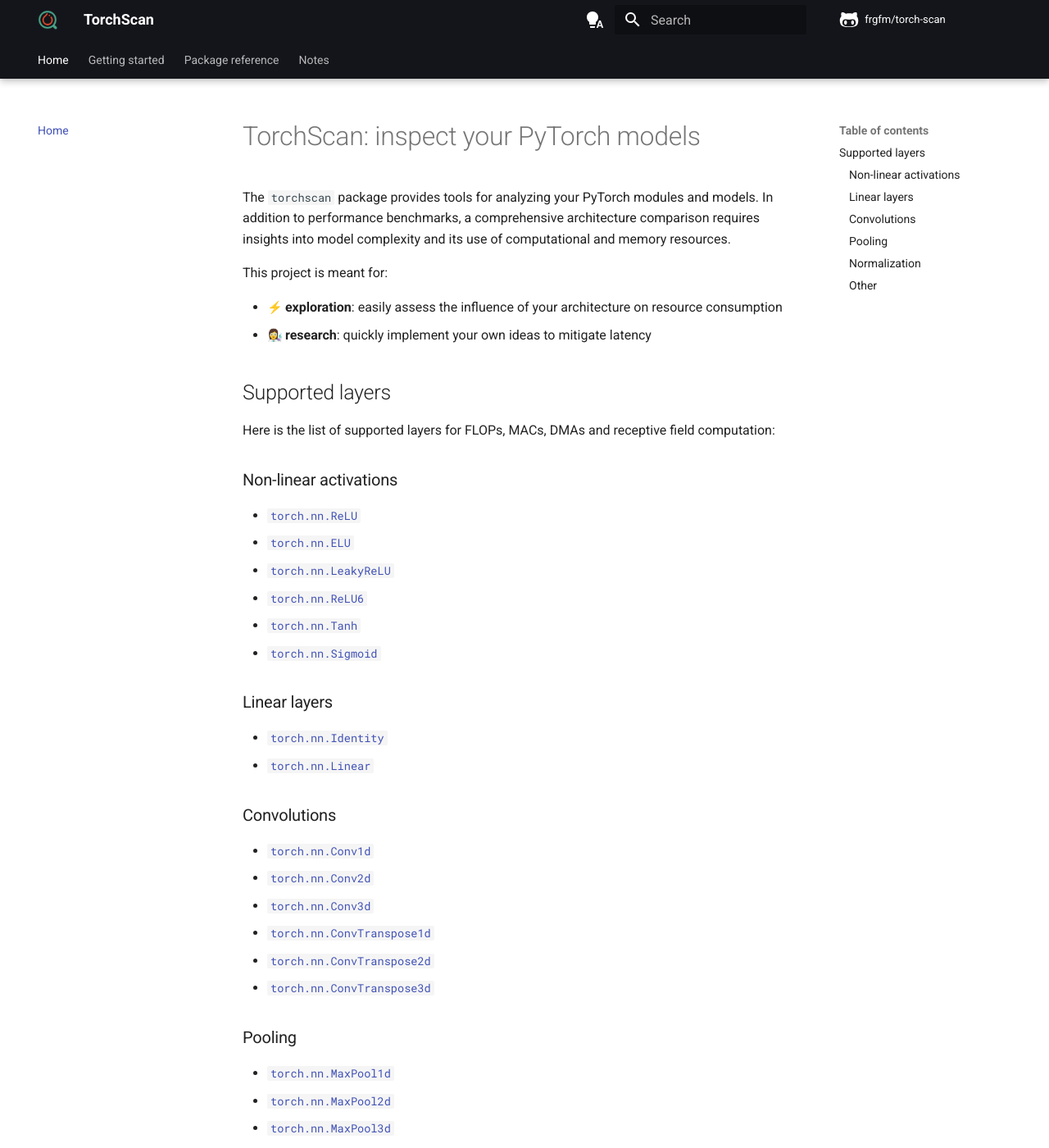
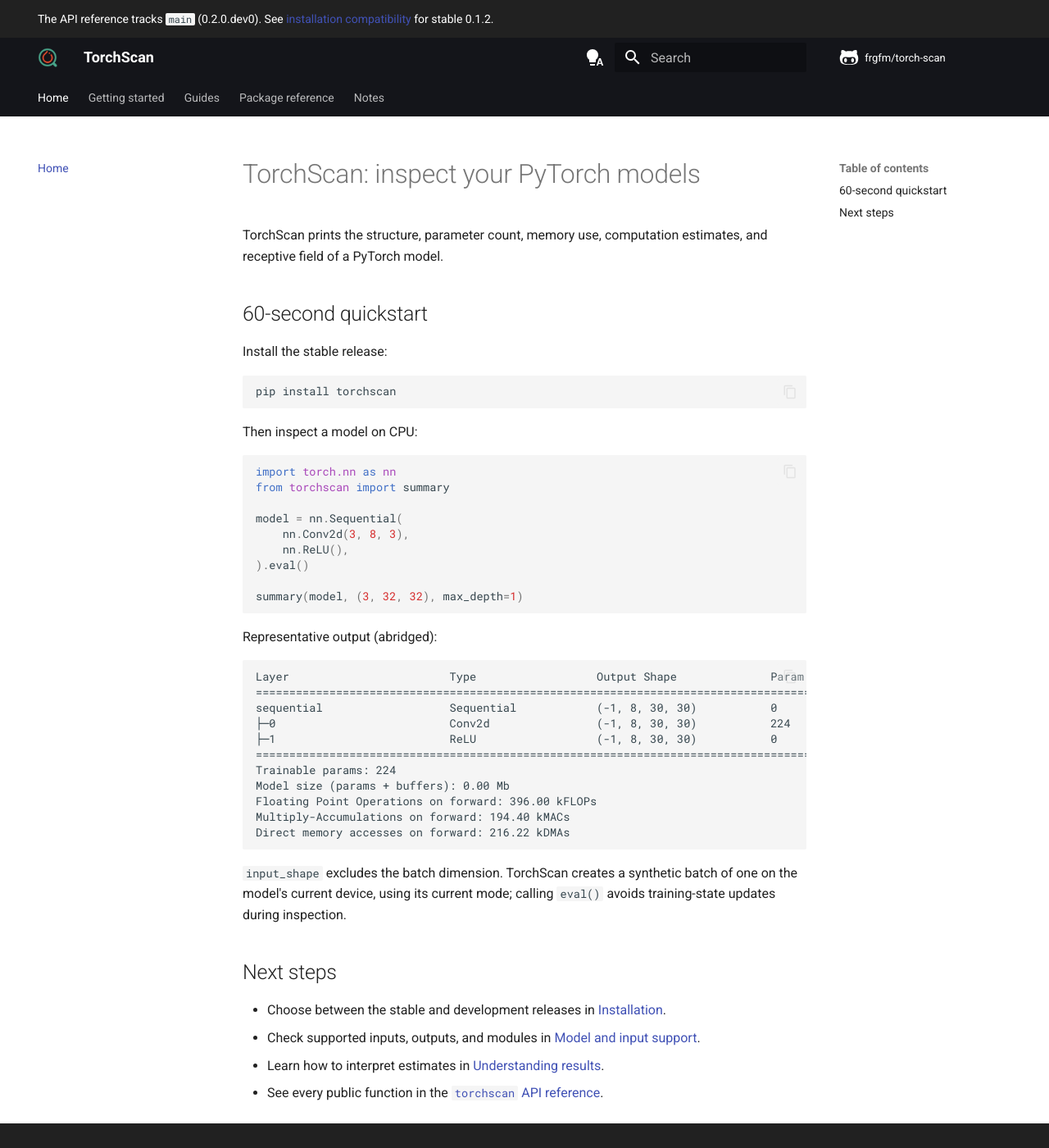
Before and after one commit to frgfm/torch-scan, an MkDocs documentation site: the page built from docs/docs/index.md, in a window 1280 px wide and 1400 px high. Shown: the whole window at 82% size. Built offline with MkDocs 1.6.1 and Material for MkDocs 9.7.7, drawn with Linux system fonts in a browser that asks for light colours; emoji names are drawn with the system emoji font; comment, search, counter and statistics services are not loaded; some of the changed text lies outside the part shown.

Commit message:
docs: improve onboarding and product guidance (#139)
* docs: improve onboarding and product guidance

* docs: clarify reviewed compatibility claims

* docs: illustrate metric calculations

````diff
--- a/docs/docs/index.md
+++ b/docs/docs/index.md
@@ -1,63 +1,50 @@
 # TorchScan: inspect your PyTorch models
 
-The `torchscan` package provides tools for analyzing your PyTorch modules and models. In addition to performance benchmarks, a comprehensive architecture comparison requires insights into model complexity and its use of computational and memory resources.
+TorchScan prints the structure, parameter count, memory use, computation estimates, and receptive field of a PyTorch model.
 
-This project is meant for:
+## 60-second quickstart
 
-- :zap: **exploration**: easily assess the influence of your architecture on resource consumption
-- :woman_scientist: **research**: quickly implement your own ideas to mitigate latency
+Install the stable release:
 
-## Supported layers
+```shell
+pip install torchscan
+```
 
-Here is the list of supported layers for FLOPs, MACs, DMAs and receptive field computation:
+Then inspect a model on CPU:
 
-### Non-linear activations
+```python
+import torch.nn as nn
+from torchscan import summary
 
-- [`torch.nn.ReLU`](https://pytorch.org/docs/stable/generated/torch.nn.ReLU.html)
-- [`torch.nn.ELU`](https://pytorch.org/docs/stable/generated/torch.nn.ELU.html)
-- [`torch.nn.LeakyReLU`](https://pytorch.org/docs/stable/generated/torch.nn.LeakyReLU.html)
-- [`torch.nn.ReLU6`](https://pytorch.org/docs/stable/generated/torch.nn.ReLU6.html)
-- [`torch.nn.Tanh`](https://pytorch.org/docs/stable/generated/torch.nn.Tanh.html)
-- [`torch.nn.Sigmoid`](https://pytorch.org/docs/stable/generated/torch.nn.Sigmoid.html)
+model = nn.Sequential(
+    nn.Conv2d(3, 8, 3),
+    nn.ReLU(),
+).eval()
 
-### Linear layers
+summary(model, (3, 32, 32), max_depth=1)
+```
 
-- [`torch.nn.Identity`](https://pytorch.org/docs/stable/generated/torch.nn.Identity.html)
-- [`torch.nn.Linear`](https://pytorch.org/docs/stable/generated/torch.nn.Linear.html)
+Representative output (abridged):
 
-### Convolutions
+```text
+Layer                        Type                  Output Shape              Param #
+==========================================================================================
+sequential                   Sequential            (-1, 8, 30, 30)           0
+├─0                          Conv2d                (-1, 8, 30, 30)           224
+├─1                          ReLU                  (-1, 8, 30, 30)           0
+==========================================================================================
+Trainable params: 224
+Model size (params + buffers): 0.00 Mb
+Floating Point Operations on forward: 396.00 kFLOPs
+Multiply-Accumulations on forward: 194.40 kMACs
+Direct memory accesses on forward: 216.22 kDMAs
+```
 
-- [`torch.nn.Conv1d`](https://pytorch.org/docs/stable/generated/torch.nn.Conv1d.html)
-- [`torch.nn.Conv2d`](https://pytorch.org/docs/stable/generated/torch.nn.Conv2d.html)
-- [`torch.nn.Conv3d`](https://pytorch.org/docs/stable/generated/torch.nn.Conv3d.html)
-- [`torch.nn.ConvTranspose1d`](https://pytorch.org/docs/stable/generated/torch.nn.ConvTranspose1d.html)
-- [`torch.nn.ConvTranspose2d`](https://pytorch.org/docs/stable/generated/torch.nn.ConvTranspose2d.html)
-- [`torch.nn.ConvTranspose3d`](https://pytorch.org/docs/stable/generated/torch.nn.ConvTranspose3d.html)
+`input_shape` excludes the batch dimension. TorchScan creates a synthetic batch of one on the model's current device, using its current mode; calling `eval()` avoids training-state updates during inspection.
 
-### Pooling
+## Next steps
 
-- [`torch.nn.MaxPool1d`](https://pytorch.org/docs/stable/generated/torch.nn.MaxPool1d.html)
-- [`torch.nn.MaxPool2d`](https://pytorch.org/docs/stable/generated/torch.nn.MaxPool2d.html)
-- [`torch.nn.MaxPool3d`](https://pytorch.org/docs/stable/generated/torch.nn.MaxPool3d.html)
-- [`torch.nn.AvgPool1d`](https://pytorch.org/docs/stable/generated/torch.nn.AvgPool1d.html)
-- [`torch.nn.AvgPool2d`](https://pytorch.org/docs/stable/generated/torch.nn.AvgPool2d.html)
-- [`torch.nn.AvgPool3d`](https://pytorch.org/docs/stable/generated/torch.nn.AvgPool3d.html)
-- [`torch.nn.AdaptiveMaxPool1d`](https://pytorch.org/docs/stable/generated/torch.nn.AdaptiveMaxPool1d.html)
-- [`torch.nn.AdaptiveMaxPool2d`](https://pytorch.org/docs/stable/generated/torch.nn.AdaptiveMaxPool2d.html)
-- [`torch.nn.AdaptiveMaxPool3d`](https://pytorch.org/docs/stable/generated/torch.nn.AdaptiveMaxPool3d.html)
-- [`torch.nn.AdaptiveAvgPool1d`](https://pytorch.org/docs/stable/generated/torch.nn.AdaptiveAvgPool1d.html)
-- [`torch.nn.AdaptiveAvgPool2d`](https://pytorch.org/docs/stable/generated/torch.nn.AdaptiveAvgPool2d.html)
-- [`torch.nn.AdaptiveAvgPool3d`](https://pytorch.org/docs/stable/generated/torch.nn.AdaptiveAvgPool3d.html)
-
-### Normalization
-
-- [`torch.nn.BatchNorm1d`](https://pytorch.org/docs/stable/generated/torch.nn.BatchNorm1d.html)
-- [`torch.nn.BatchNorm2d`](https://pytorch.org/docs/stable/generated/torch.nn.BatchNorm2d.html)
-- [`torch.nn.BatchNorm3d`](https://pytorch.org/docs/stable/generated/torch.nn.BatchNorm3d.html)
-
-### Other
-
-- [`torch.nn.Flatten`](https://pytorch.org/docs/stable/generated/torch.nn.Flatten.html)
-- [`torch.nn.Dropout`](https://pytorch.org/docs/stable/generated/torch.nn.Dropout.html)
-
-*Please note that the functional API of PyTorch is not supported.*
+- Choose between the stable and development releases in [Installation](installing.md).
+- Check supported inputs, outputs, and modules in [Model and input support](model-support.md).
+- Learn how to interpret estimates in [Understanding results](metrics.md).
+- See every public function in the [`torchscan` API reference](torchscan.md).
--- a/docs/mkdocs.yml
+++ b/docs/mkdocs.yml
@@ -1,6 +1,6 @@
 site_name: TorchScan
 site_url: https://frgfm.github.io/torch-scan
-site_description: Useful information about your PyTorch module
+site_description: PyTorch model summaries with parameter, memory, FLOP, MAC, DMA, and receptive-field estimates
 site_author: François-Guillaume Fernandez
 copyright: Copyright &copy; François-Guillaume Fernandez
 
@@ -10,6 +10,7 @@
 
 theme:
   name: material
+  custom_dir: overrides
   language: en
   logo: img/logo.png
   favicon: img/favicon.ico
@@ -57,9 +58,11 @@
             show_root_heading: true
             show_root_full_path: false
             show_signature_annotations: true
+            show_source: false
             separate_signature: true
 
 markdown_extensions:
+  - tables
   - toc:
       permalink: true
   - pymdownx.emoji:
@@ -76,6 +79,9 @@
   - Home: index.md
   - Getting started:
       - Installation: installing.md
+  - Guides:
+      - Model and input support: model-support.md
+      - Understanding results: metrics.md
   - Package reference:
       - TorchScan: torchscan.md
       - Modules: modules.md
--- /dev/null
+++ b/docs/overrides/main.html
@@ -0,0 +1,6 @@
+{% extends "base.html" %}
+
+{% block announce %}
+  The API reference tracks <code>main</code> (0.2.0.dev0).
+  See <a href="{{ 'installing.html' | url }}">installation compatibility</a> for stable 0.1.2.
+{% endblock %}
````
Also changed, not shown: docs/docs/changelog.md (+8 -0 lines), docs/docs/installing.md (+17 -9 lines), docs/docs/latest/changelog.html (added, +12 -0 lines), docs/docs/metrics.md (added, +53 -0 lines), docs/docs/model-support.md (added, +73 -0 lines), docs/docs/modules.md (+1 -1 lines), docs/docs/torchscan.md (+2 -0 lines), docs/docs/img/linear-counts.svg (added), docs/docs/img/receptive-field.svg (added), 3 other files.
